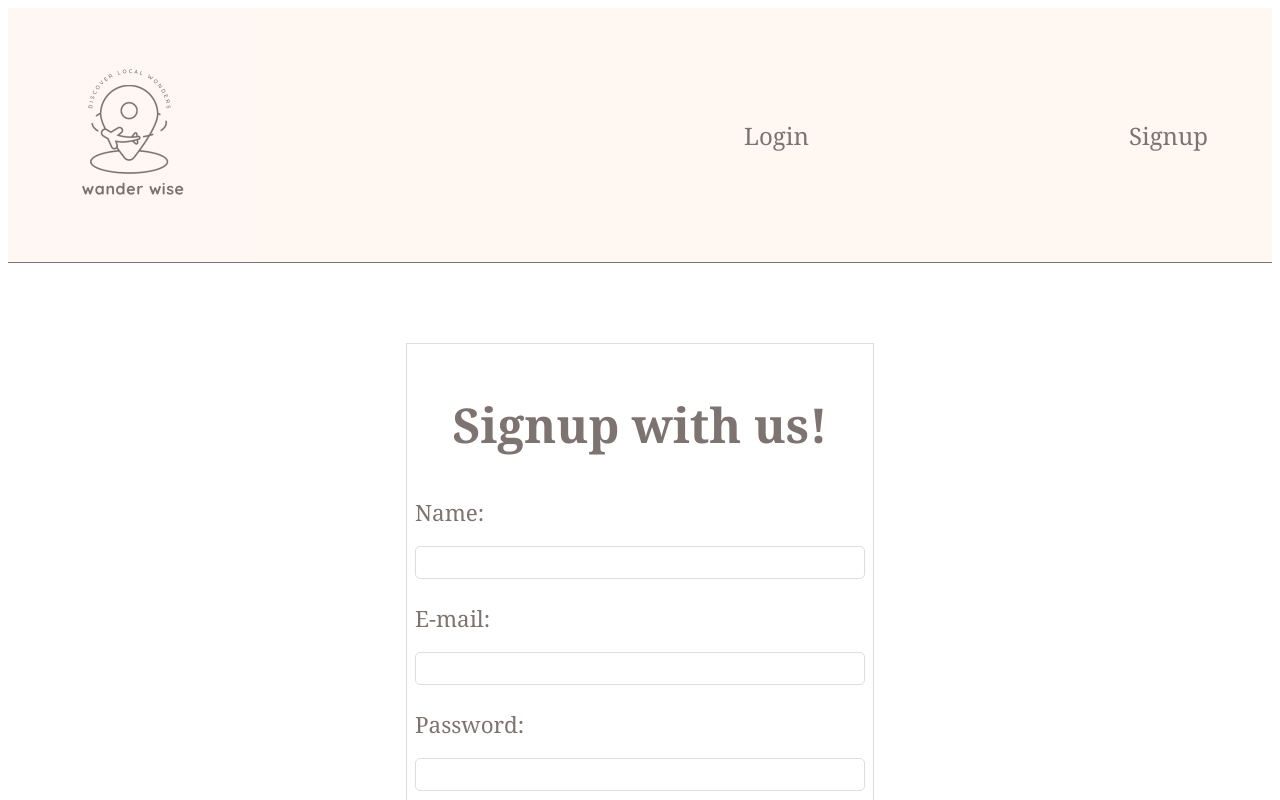
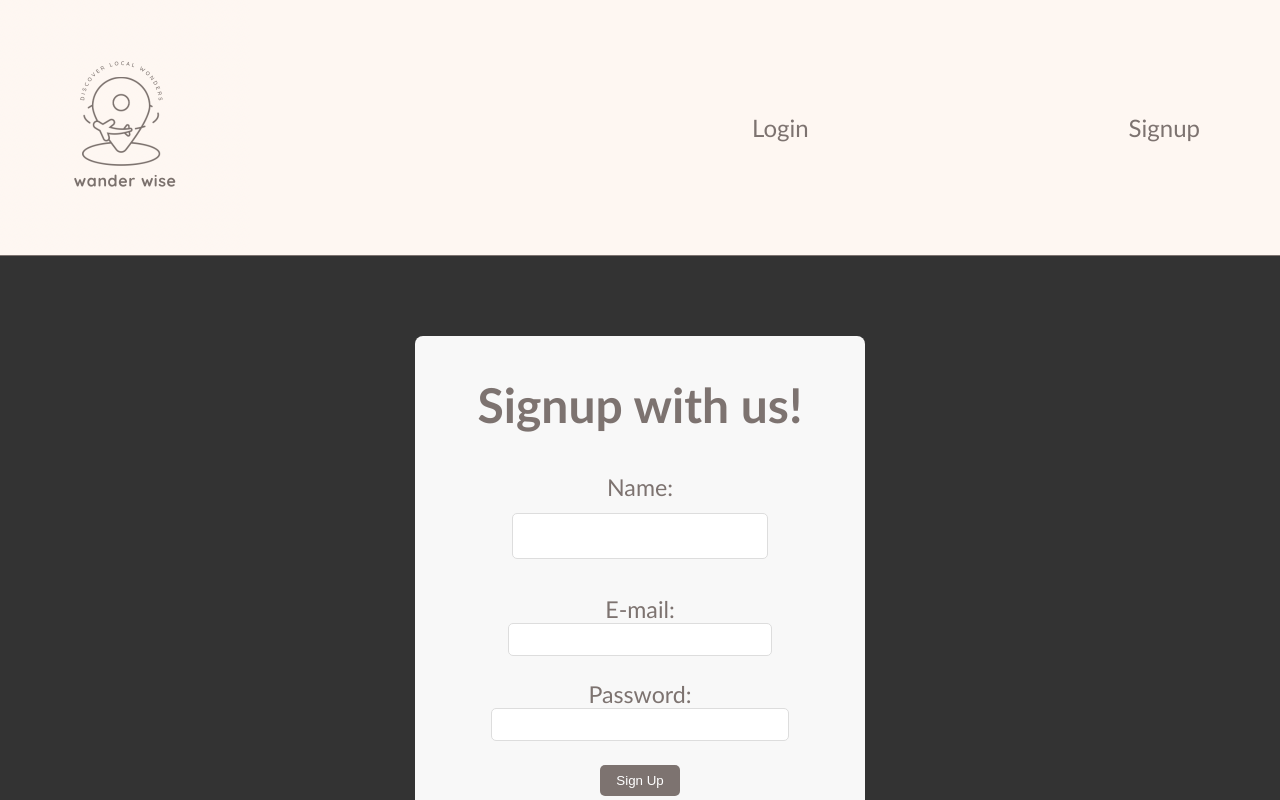
Before and after one commit to laurampinto/wander-wise-frontend, a React (Vite) app: page /signup in a window 1280 px wide. Shown: the top 800 px of the page. Built offline with nearby package versions, Linux system fonts and the light colour scheme; no server answers.

Commit message:
CSS almost finished

```diff
--- a/src/App.css
+++ b/src/App.css
@@ -0,0 +1,28 @@
+body {
+  font-family: "Courier New", Courier, monospace;
+  margin: 0;
+  padding: 0;
+  background-color: #333;
+}
+
+h1 {
+  font-family: "Gill Sans", "Gill Sans MT", Calibri, "Trebuchet MS", sans-serif;
+}
+
+h2 {
+  font-family: "Gill Sans", "Gill Sans MT", Calibri, "Trebuchet MS", sans-serif;
+  color: rgb(125, 115, 112);
+  font-size: 300%;
+  text-align: center;
+}
+
+h3 {
+  font-family: "Gill Sans", "Gill Sans MT", Calibri, "Trebuchet MS", sans-serif;
+  color: rgb(125, 115, 112);
+  font-size: 200%;
+  text-align: center;
+}
+
+p {
+  font-family: "Gill Sans", "Gill Sans MT", Calibri, "Trebuchet MS", sans-serif;
+}
--- a/src/components/Navbar.css
+++ b/src/components/Navbar.css
@@ -19,15 +19,14 @@
 .navbar-links {
   display: flex;
   gap: 20rem;
-
 }
 
 .navbar-link {
   color: rgb(125, 115, 112);
   text-decoration: none;
   font-size: 1rem;
-  font-family: Cambria, Cochin, Georgia, Times, "Times New Roman", serif;
-  font-size: 150%;
+  font-family: "Gill Sans", "Gill Sans MT", Calibri, "Trebuchet MS", sans-serif;
+  font-size: x-large;
 }
 
 .navbar-link:hover {
--- a/src/components/Profile.css
+++ b/src/components/Profile.css
@@ -1,35 +1,44 @@
 .form-container {
-  max-width: 500px;
-  padding: 30px;
+  max-width: 600px;
+  margin: 30px auto;
+  padding: 20px;
   border: 1px solid rgb(125, 115, 112);
   border-radius: 10px;
   background-color: rgb(125, 115, 112);
-  margin-left: 35%
+  align-items: baseline;
 }
 
 label {
-  display: flex;
-  flex-direction: column;
   font-size: 18px;
-  margin-bottom: 18px;
+  margin-bottom: 10px;
   color: rgb(254, 247, 242);
-  font-family:'Courier New', Courier, monospace;
+  font-family: "Gill Sans", "Gill Sans MT", Calibri, "Trebuchet MS", sans-serif;
 }
 
-.form-container input[type="text"],
-.form-contanier select,
-.form-container textarea {
-  width: 100%;
-  padding: 12px 2px;
-  margin: 8px 0;
-  display: inline-block;
+input[type="text"],
+select,
+textarea {
+  width: 180%;
+  padding: 10px;
+  margin-bottom: 10px;
   border: 1px solid #ccc;
-  border-radius: border-box;
+  border-radius: 5px;
   font-size: 16px;
 }
 
-button {
-  padding: 10px 20px;
+
+textarea {
+  margin-top: 10px;
+  resize: vertical;
+  height: 100px;
+}
+
+select {
+  margin-top: 10px;
+}
+
+.button-addAttraction {
+  padding: 12px 20px;
   background-color: rgb(254, 247, 242);
   color: rgb(125, 115, 112);
   border: none;
@@ -39,5 +48,5 @@ button {
   font-size: 16px;
   margin: 4px 2px;
   cursor: pointer;
-  transition-duration: 0.4s;
+  font-weight: bold;
 }
--- a/src/components/Profile.jsx
+++ b/src/components/Profile.jsx
@@ -100,7 +100,7 @@ const Profile = () => {
           />
         </label>
 
-        <button type="submit">Add Attraction</button>
+        <button className="button-addAttraction" type="submit">Add Attraction</button>
       </form>
     </div>
   );
--- a/src/pages/EditAttractionPage.jsx
+++ b/src/pages/EditAttractionPage.jsx
@@ -2,6 +2,7 @@ import { useState, useEffect } from "react";
 import { useParams, useNavigate } from "react-router-dom";
 import axios from "axios";
 import Navbar2 from "../components/Navbar-2";
+import "./editAttractionPage.css"
 
 const EditAttraction = () => {
   const { id } = useParams();
@@ -53,7 +54,7 @@ const EditAttraction = () => {
   return (
     <div>
       <Navbar2 />
-      <h2>Edit attraction</h2>
+      <h2>Edit attraction here...</h2>
       <form onSubmit={handleUpdateAttraction}>
         <input
           type="text"
@@ -96,6 +97,7 @@ const EditAttraction = () => {
         />
         <button type="submit">Update</button>
       </form>
+      <br></br>
       <button onClick={() => navigate("/feed")}>Cancel</button>
     </div>
   );
--- a/src/pages/FeedPage.css
+++ b/src/pages/FeedPage.css
@@ -4,19 +4,63 @@
   justify-content: center;
   padding: 20px;
   gap: 20px;
-  font-family:'Courier New', Courier, monospace
+
 }
 
 .attraction-card {
   background-color: #f8f8f8;
-  border-radius: 8px;
-  box-shadow: 0 4px 8px rgba(0, 0, 0, 0.1);
+  border-radius: 10px;
   overflow: hidden;
   width: 50%;
   text-align: center;
+  padding-bottom: 3px;
 }
 
 .card-img {
+  max-width: 100%;
   width: 100%;
-  height: 400px;
+  height: auto;
+  margin-bottom: 15px;
 }
+
+h4 {
+  font-family: "Gill Sans", "Gill Sans MT", Calibri, "Trebuchet MS", sans-serif;
+  color: rgb(125, 115, 112);
+  font-size: 120%;
+  text-align: center;
+}
+
+.comment-area {
+  margin-top: 20px;
+  text-align: left;
+}
+
+textarea {
+  width: 100%;
+  padding: 10px;
+  border: 1px solid #ddd;
+  border-radius: 5px;
+  margin-bottom: 10px;
+}
+
+ul {
+  list-style-type: none;
+  padding: 0;
+}
+
+button {
+  background-color: rgb(125, 115, 112);
+  color: white;
+  padding: 0.5rem 1rem;
+  border: none;
+  border-radius: 5px;
+  cursor: pointer;
+
+}
+
+.backProfileButton {
+  display: block;
+  margin: 30px auto;
+  padding: 12px 25px;
+  cursor: pointer;
+}
--- a/src/pages/FeedPage.jsx
+++ b/src/pages/FeedPage.jsx
@@ -1,9 +1,9 @@
 import { useEffect, useState, useContext } from "react";
 import Navbar2 from "../components/Navbar-2";
 import axios from "axios";
-import "./FeedPage.css";
 import { useNavigate } from "react-router-dom";
 import { AuthContext } from "../contexts/Auth.context";
+import "../App.css"
 
 const FeedPage = () => {
   const [attractions, setAttractions] = useState([]);
@@ -70,7 +70,7 @@ const FeedPage = () => {
     <div>
       <Navbar2 />
       <br />
-      <h1>All attractions...</h1>
+      <h2>All attractions...</h2>
       <div className="attraction-container">
         {attractions.map((attraction) => (
           <div key={attraction._id} className="attraction-card">
@@ -79,13 +79,14 @@ const FeedPage = () => {
               src={attraction.imageUrl}
               alt={attraction.title}
             />
-            <h2>{attraction.title}</h2>
+            <h3>{attraction.title}</h3>
             <p>{attraction.city}</p>
             <p>{attraction.typeOf}</p>
             <p>{attraction.description}</p>
+            <br></br>
 
             <div>
-              <h3>Comments</h3>
+              <h4>Comments</h4>
               {attraction.comments && attraction.comments.length > 0 ? (
                 <ul>
                   {attraction.comments.map((comment) => (
@@ -104,7 +105,7 @@ const FeedPage = () => {
             <textarea value={newComment} onChange={handleCommentChange} placeholder="Write your comment..." />
             <button onClick={() => handleCommentSubmit(attraction._id)}>Post comment</button>
             </div>
-
+<br></br>
             <button onClick={() => handleDeleteAttraction(attraction._id)}>
               Delete
             </button>
--- a/src/pages/Homepage.css
+++ b/src/pages/Homepage.css
@@ -1,9 +1,9 @@
 .homepage-container {
     padding-top: 7%;
     text-align: center;
-    font-family:'Courier New', Courier, monospace;
+    font-family:'Gill Sans', 'Gill Sans MT', Calibri, 'Trebuchet MS', sans-serif;
     color:  rgb(125, 115, 112);
-    font-size: 100%;
-    margin-left: 5%;
-    margin-right: 5%;
+    font-size: 105%;
+    margin-left: 8%;
+    margin-right: 8%;
 }
--- a/src/pages/LoginPage.css
+++ b/src/pages/LoginPage.css
@@ -1,17 +1,15 @@
 .login-container {
   max-width: 450px;
   margin: 5rem auto;
-  padding: 0.5rem;
-  border: 1px solid #ddd;
-  background-color: #fff;
+  background-color: #f8f8f8;
+  border-radius: 8px;
+  overflow: hidden;
+  text-align: center;
+}
 
-}
-h1 {
- text-align: center;
-  margin-bottom: 4rem;
-  color:  rgb(125, 115, 112);
-  font-size: 300%;
-  font-family: Cambria, Cochin, Georgia, Times, 'Times New Roman', serif;
+p {
+  color: rgb(125, 115, 112);
+  font-size: 115%;
 }
 
 .login-form {
@@ -19,16 +17,9 @@ h1 {
 }
 
 .login-form label {
-  display: block;
   color: rgb(125, 115, 112);
   font-size: 140%;
-  font-family: Cambria, Cochin, Georgia, Times, 'Times New Roman', serif;
-  }
-
-  p {
-    text-align: center;
-    color: rgb(125, 115, 112);
-    font-size: 115%;
+  font-family:'Gill Sans', 'Gill Sans MT', Calibri, 'Trebuchet MS', sans-serif
   }
 
   .login-button {
@@ -40,6 +31,11 @@ h1 {
     cursor: pointer;
     display: inline-block;
   }
+
+  .login-button:hover {
+    text-decoration: underline;
+  }
+
   .login-form input {
     width: 100%;
     padding: 0.5rem;
--- a/src/pages/LoginPage.jsx
+++ b/src/pages/LoginPage.jsx
@@ -34,7 +34,7 @@ const LoginPage = () => {
     <div>
       <Navbar />
       <div className="login-container">
-        <h1>Login with us!</h1>
+        <h2>Login with us!</h2>
         <form onSubmit={handleLogin} className="login-form">
           <label>
             Email:
--- a/src/pages/SignupPage.css
+++ b/src/pages/SignupPage.css
@@ -1,33 +1,27 @@
 .signup-container {
   max-width: 450px;
   margin: 5rem auto;
-  padding: 0.5rem;
-  border: 1px solid #ddd;
-  background-color: #fff;
+  background-color: #f8f8f8;
+  border-radius: 8px;
+  overflow: hidden;
+  text-align: center;
 }
 
 p {
-  text-align: center;
   color: rgb(125, 115, 112);
   font-size: 115%;
 }
+
 .signup-form .form-group {
   margin-bottom: 1.5rem;
 }
 
 .signup-form label {
-  display: block;
   color: rgb(125, 115, 112);
-  font-size: 140%;
-  font-family: Cambria, Cochin, Georgia, Times, 'Times New Roman', serif;
+  font-size: 145%;
+  font-family: 'Gill Sans', 'Gill Sans MT', Calibri, 'Trebuchet MS', sans-serif
 }
-.signup-form input {
-  width: 100%;
-  padding: 0.5rem;
-  border: 1px solid #ddd;
-  border-radius: 5px;
-  box-sizing: border-box;
-}
+
 .signUp-button {
   background-color: rgb(125, 115, 112);
   color: white;
@@ -42,9 +36,10 @@ p {
   text-decoration: underline;
 }
 
-h2 {
-  text-align: center;
-  color: rgb(125, 115, 112);
-  font-size: 300%;
-  font-family: Cambria, Cochin, Georgia, Times, 'Times New Roman', serif;
+.signup-form input {
+  width: 100%;
+  padding: 0.5rem;
+  border: 1px solid #ddd;
+  border-radius: 5px;
+  box-sizing: border-box;
 }
--- /dev/null
+++ b/src/pages/editAttractionPage.css
@@ -0,0 +1,15 @@
+form {
+  display: flex;
+  flex-direction: column;
+  align-items: center;
+}
+
+input[type="text"] {
+  width: 80%;
+  max-width: 450px;
+  padding: 12px 15px;
+  margin: 12px 0;
+  border: 1px solid #ddd;
+  border-radius: 5px;
+  font-size: 17px;
+}
```
